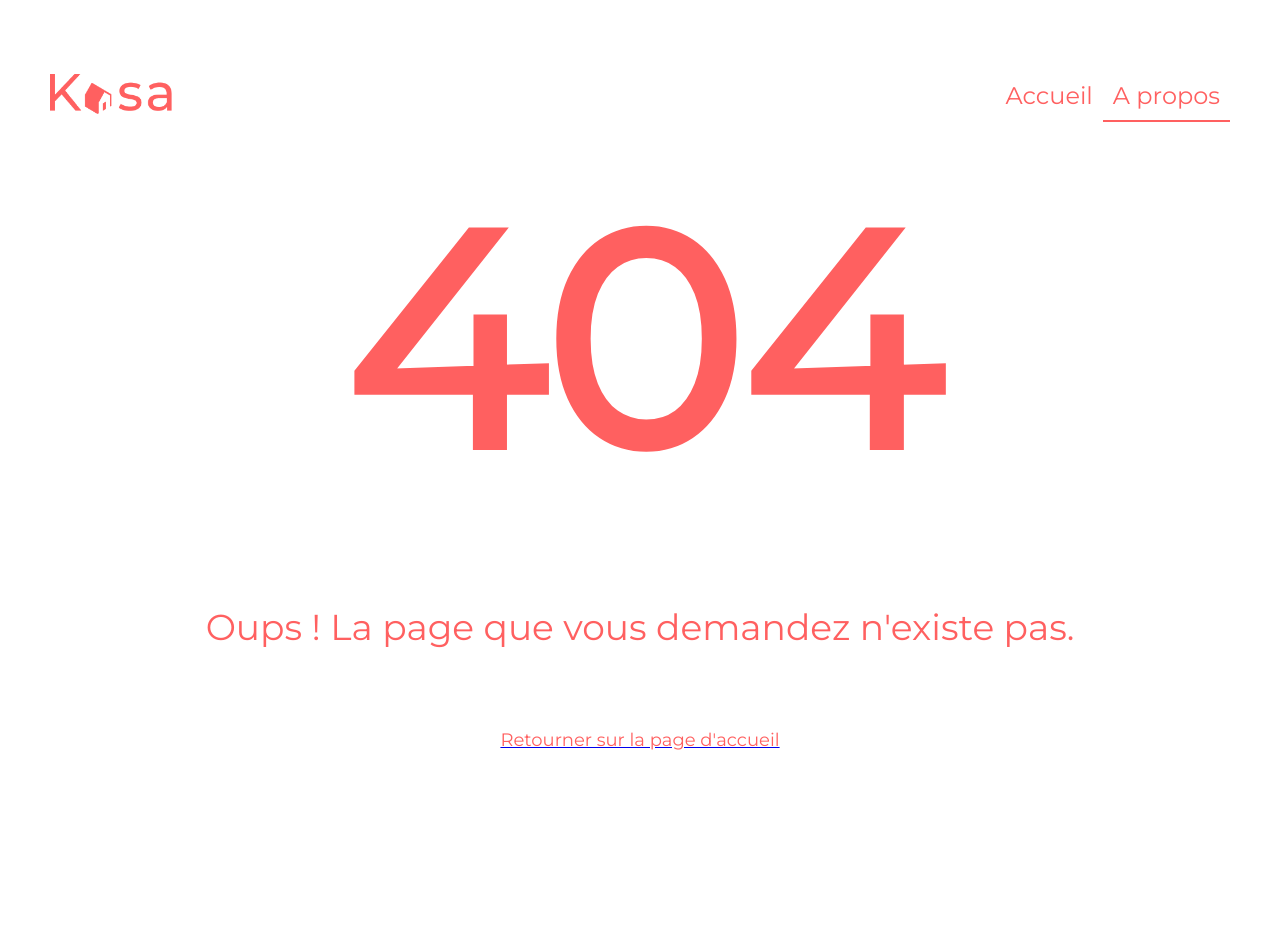
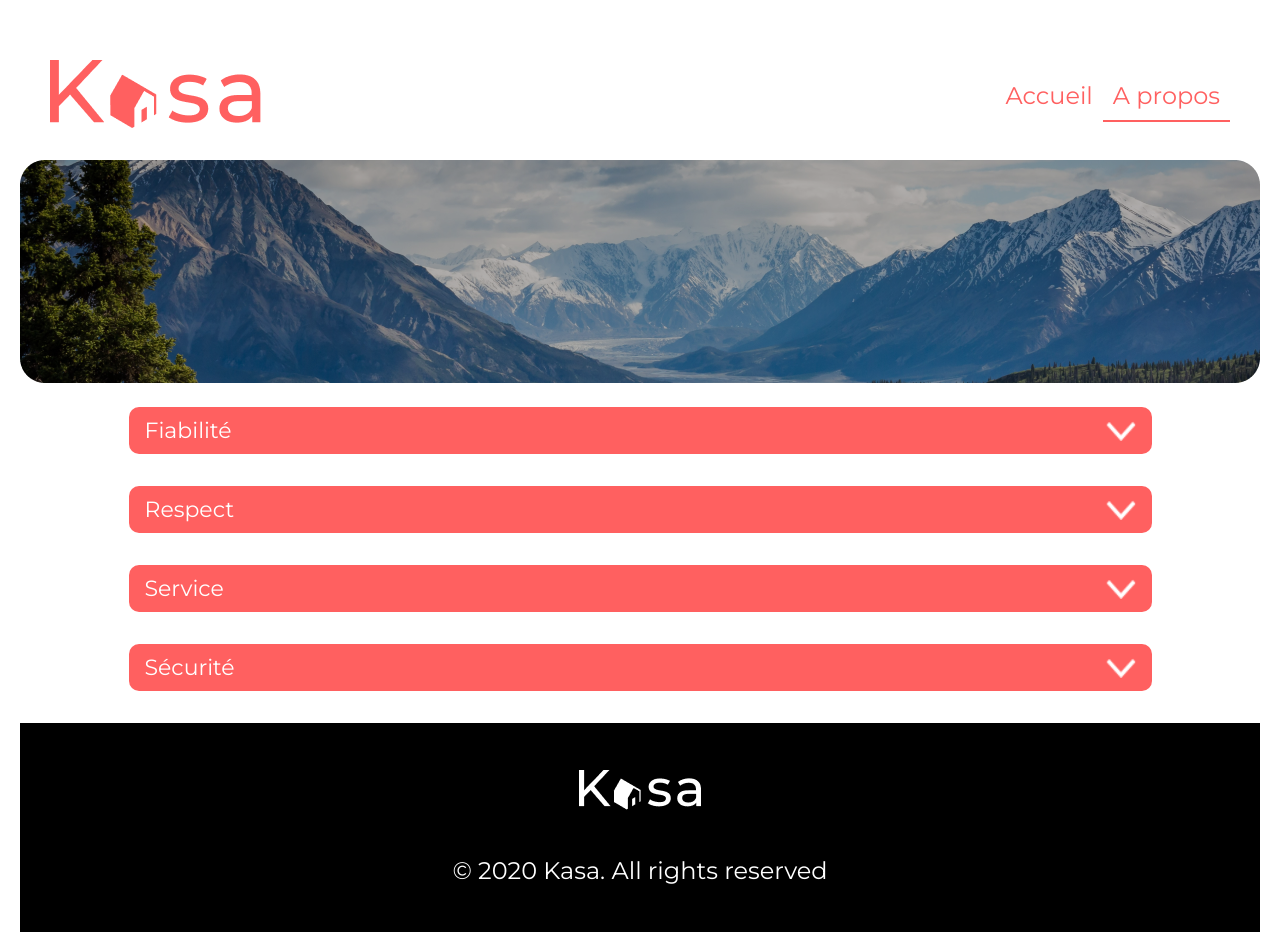
Before and after one commit to tintin0013/P11_KASA, a React (Create React App) app: page /about in a window 1280 px wide. Before the commit this address had no page. Before the commit the page ends 800 px from the top, so only its background shows below. Built offline with nearby package versions, Linux system fonts and the light colour scheme.

Commit message:
ajout de la page About + css, ajout de BannerAbout/DropMenu + css

```diff
--- a/src/App.js
+++ b/src/App.js
@@ -2,12 +2,14 @@ import React from "react";
 import { BrowserRouter, Routes, Route} from "react-router-dom";
 import Home from "./pages/Home";
 import Error from "./pages/Error";
+import About from "./pages/About"
 
 function App() {
   return (
 		<BrowserRouter>
 			<Routes>
       <Route exact path="/" element={<Home />} />
+	  <Route path="/about" element={<About />} />
 	  <Route path="/*" element={<Error />} />
 			</Routes>
 		</BrowserRouter>
--- /dev/null
+++ b/src/components/BannerAbout.jsx
@@ -0,0 +1,12 @@
+import React from "react";
+import bannerAbout from "../assets/about_kasa-bg.png";
+
+const BannerAbout = () => {
+    return (
+        <div className="bannerAbout">
+            <img className="banner_about_img" src={bannerAbout} alt="Banniere à propos" />
+        </div>
+    );
+};
+
+export default BannerAbout;
--- /dev/null
+++ b/src/components/DropMenu.jsx
@@ -0,0 +1,26 @@
+import React, { useState } from "react";
+import VectorDown from "../assets/VectorDown.png";
+import VectorUp from "../assets/VectorUp.png";
+import "../styles/components/dropMenu.css"
+
+const DropMenu = ({ title, content }) => {
+    const [expanded, setExpanded] = useState(false);
+
+    const toggleExpand = () => {
+        setExpanded(!expanded);
+    };
+
+    return (
+        <div className="dropmenu">
+            <div className="dropheader" onClick={toggleExpand}>
+                <span>{title}</span>
+                <img className="dropImg" src={expanded ? VectorUp : VectorDown} alt="Chevron" />
+            </div>
+            <div className={expanded ? "dropmenu-expanded" : "dropmenu-hidden"}>
+                {content}
+            </div>
+        </div>
+    );
+};
+
+export default DropMenu;
--- /dev/null
+++ b/src/pages/About.jsx
@@ -0,0 +1,48 @@
+import React from "react";
+import BannerAbout from "../components/BannerAbout";
+import DropMenu from "../components/DropMenu";
+import Footer from "../components/Footer";
+import Header from "../components/Header";
+import "../styles/pages/about.css"
+
+const About = () => {
+    return (
+        <div>
+            <header className="header--about">
+                <Header />
+                <BannerAbout />
+            </header>
+            <main className="main-about">
+                <DropMenu
+                    title={"Fiabilité"}
+                    content={
+                        "Les annonces postées sur Kasa garantissent une fiabilité totale. Les photos sont conformes aux logements, et toutes les informations sont régulièrement vérifiées par nos équipes."
+                    }
+                ></DropMenu>
+                <DropMenu
+                    title={"Respect"}
+                    content={
+                        "La bienveillance fait partie des valeurs fondatrices de Kasa. Tout comportement discriminatoire ou de perturbation du voisinage entraînera une exclusion de notre plateforme."
+                    }
+                ></DropMenu>
+                <DropMenu
+                    title={"Service"}
+                    content={
+                        "Nos équipes se tiennent à votre disposition pour vous fournir une expérience parfaite. N'hésitez pas à nous contacter si vous avez la moindre question."
+                    }
+                ></DropMenu>
+                <DropMenu
+                    title={"Sécurité"}
+                    content={
+                        "La sécurité est la priorité de Kasa. Aussi bien pour nos hôtes que pour les voyageurs, chaque logement correspond aux critères de sécurité établis par nos services. En laissant une note aussi bien à l'hôte qu'au locataire, cela permet à nos équipes de vérifier que les standards sont bien respectés. Nous organisons également des ateliers sur la sécurité domestique pour nos hôtes."
+                    }
+                ></DropMenu>
+            </main>
+            <footer>
+                <Footer />
+            </footer>
+        </div>
+    );
+};
+
+export default About;
--- a/src/styles/components/banner.css
+++ b/src/styles/components/banner.css
@@ -25,3 +25,8 @@
 	width: 100%;
 	height: 223px
 }
+
+.banner_about_img {
+	width: 100%;
+	height: 223px
+}
--- /dev/null
+++ b/src/styles/components/dropMenu.css
@@ -0,0 +1,16 @@
+.dropmenu {
+    width: 1023px;
+}
+
+.dropheader {
+    background-color: #ff6060;
+    height: 47px;
+}
+
+.dropmenu-expanded {
+    display: block;
+}
+
+.dropmenu-hidden {
+    display: none;
+}
--- a/src/styles/components/footer.css
+++ b/src/styles/components/footer.css
@@ -6,17 +6,16 @@
     flex-direction: column;
     justify-content: space-evenly;
     align-items: center;
-
 }
 
+/*
 img {
     height: 39.44px;
     width: 122px;
-}
+} */
 
 .footer-text {
     color: white;
-    /* font-family: sans-serif; */
     font-weight: 400;
     font-size: 24px;
 }
--- a/src/styles/components/navigation.css
+++ b/src/styles/components/navigation.css
@@ -5,7 +5,6 @@
 	color: var(--red-color);
 	transition: 0.2s;
 	cursor: pointer;
-	/* font-family: sans-serif; */
 	font-weight: 400;
 	font-size: 24px;
 }
--- /dev/null
+++ b/src/styles/pages/about.css
@@ -0,0 +1,35 @@
+.main-about {
+    display: flex;
+    flex-direction: column;
+    align-items: center;
+    margin-top: 20px;
+    gap: 2rem;
+}
+
+.dropheader {
+    display: flex;
+    justify-content: space-between;
+    align-items: center;
+    padding: 1rem;
+    color: white;
+    /* font-family: sans-serif; */
+    font-weight: 400;
+    font-size: 22px;
+    border-radius: 10px;
+}
+
+.dropImg {
+    width: 30px;
+    height: 20px;
+}
+
+.dropmenu-expanded {
+    background-color: #f6f6f6;
+    padding: 1rem;
+    color: var(--red-color);
+    /* color: $color-1;
+    font-family: $font-1; */
+    /* font-family: sans-serif; */
+    font-size: 22px;
+    border-radius: 10px;
+}
--- a/src/styles/pages/error.css
+++ b/src/styles/pages/error.css
@@ -12,16 +12,13 @@
 }
 
 .error-oups {
-    /* font-family: sans-serif; */
     color: var(--red-color);
     font-weight: 400;
     font-size: 36px;
 }
 
 .error-return {
-    /* font-family: sans-serif; */
     color: var(--red-color);
     font-weight: 400;
     font-size: 18px;
-
 }
```
